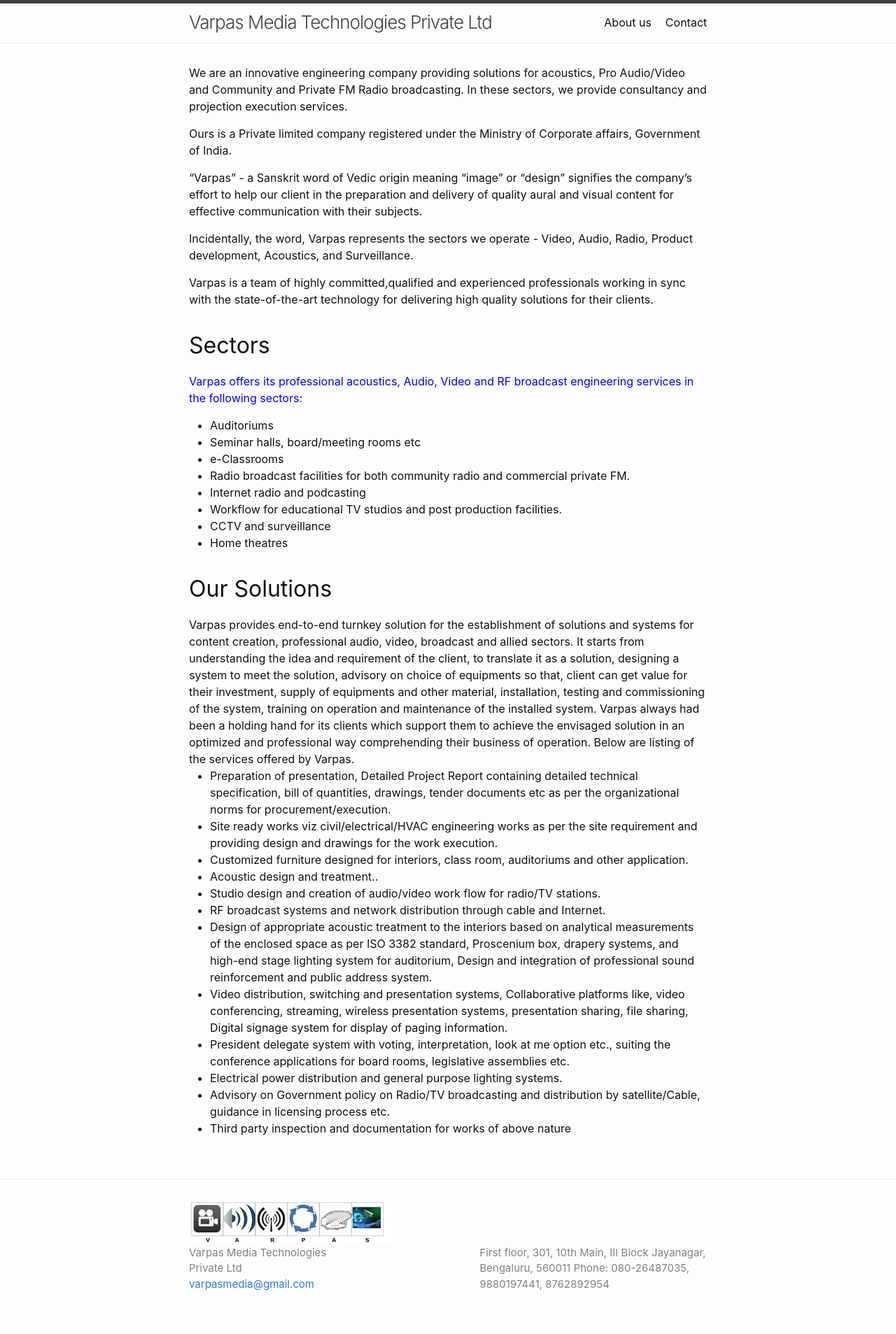
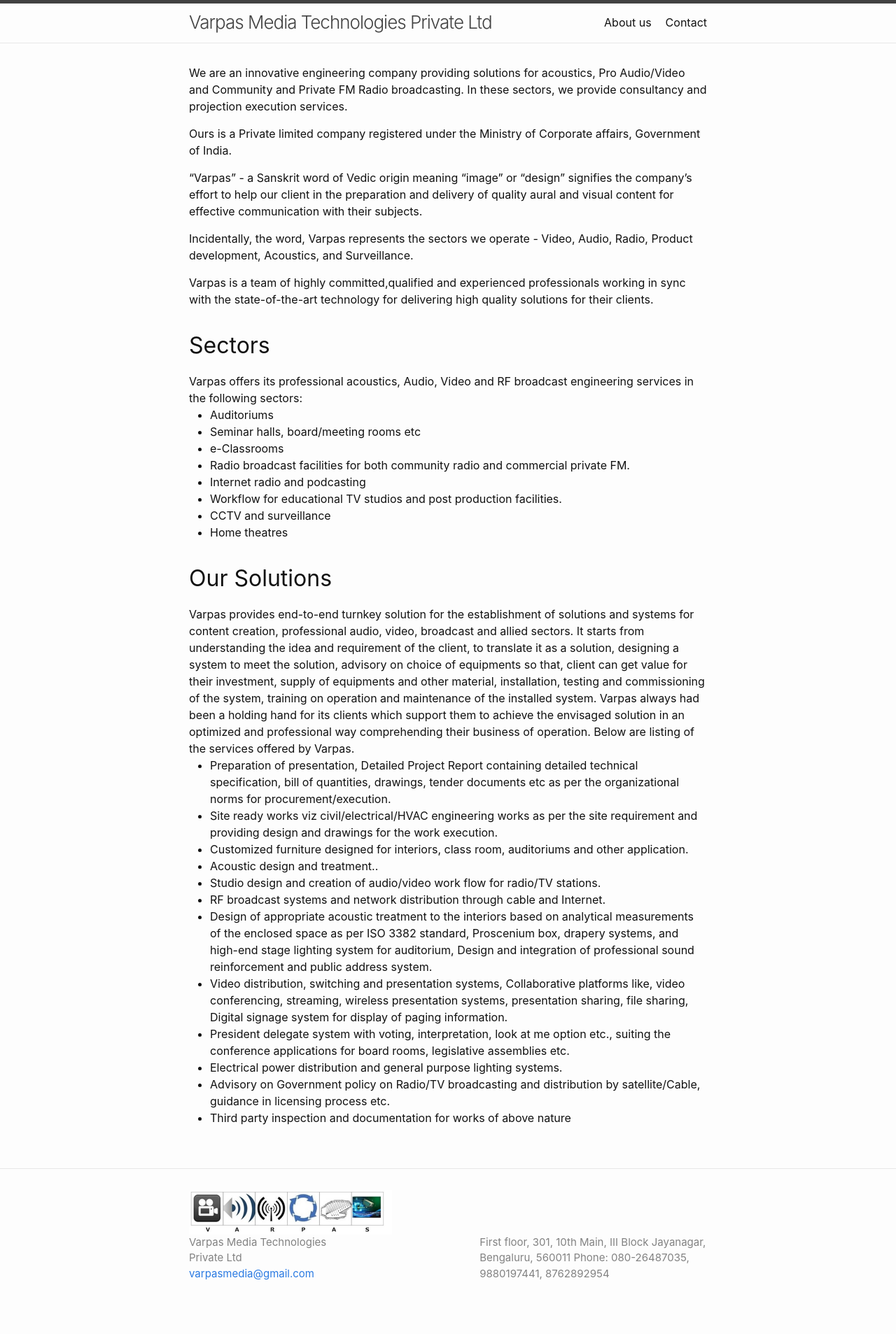
Before and after one commit to VarpasMedia/VarpasMedia.github.io, a Jekyll site: the page built from index.md, in a window 1280 px wide. Shown: the whole page at 70% size. Built offline with Jekyll 4.4.1, drawn with Linux system fonts in a browser that asks for light colours.

Commit message:
Update home.html

```diff
--- a/_layouts/home.html
+++ b/_layouts/home.html
@@ -30,11 +30,11 @@ layout: default
 
 
 
-
+<p style="color: blue">
   <h1>Sectors</h1>
 
     <div class="post-content e-content">
-<p style="color: blue">
+
       Varpas offers its professional acoustics, Audio, Video and RF broadcast engineering services in the following sectors:
 <ul>
 <li>Auditoriums</li>
```
